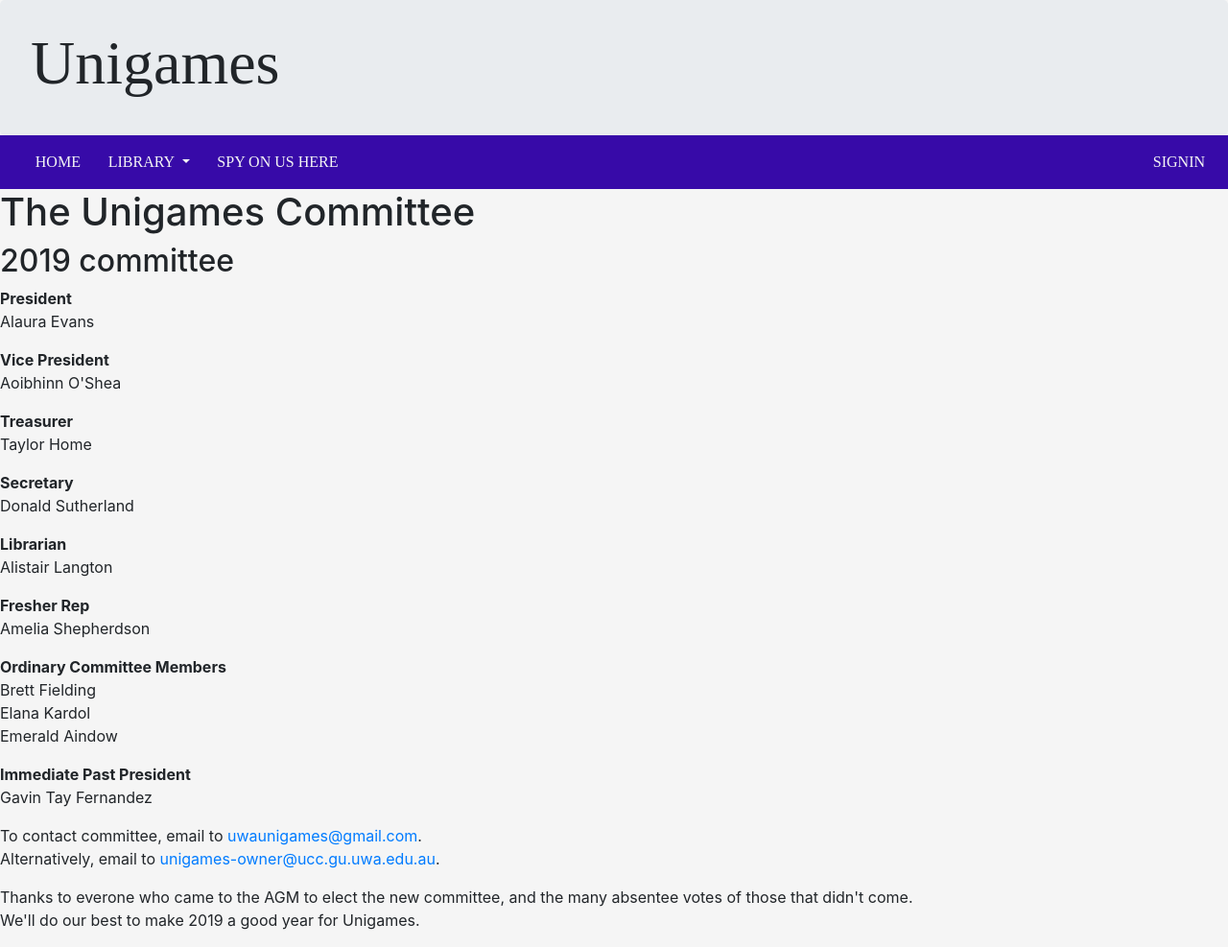
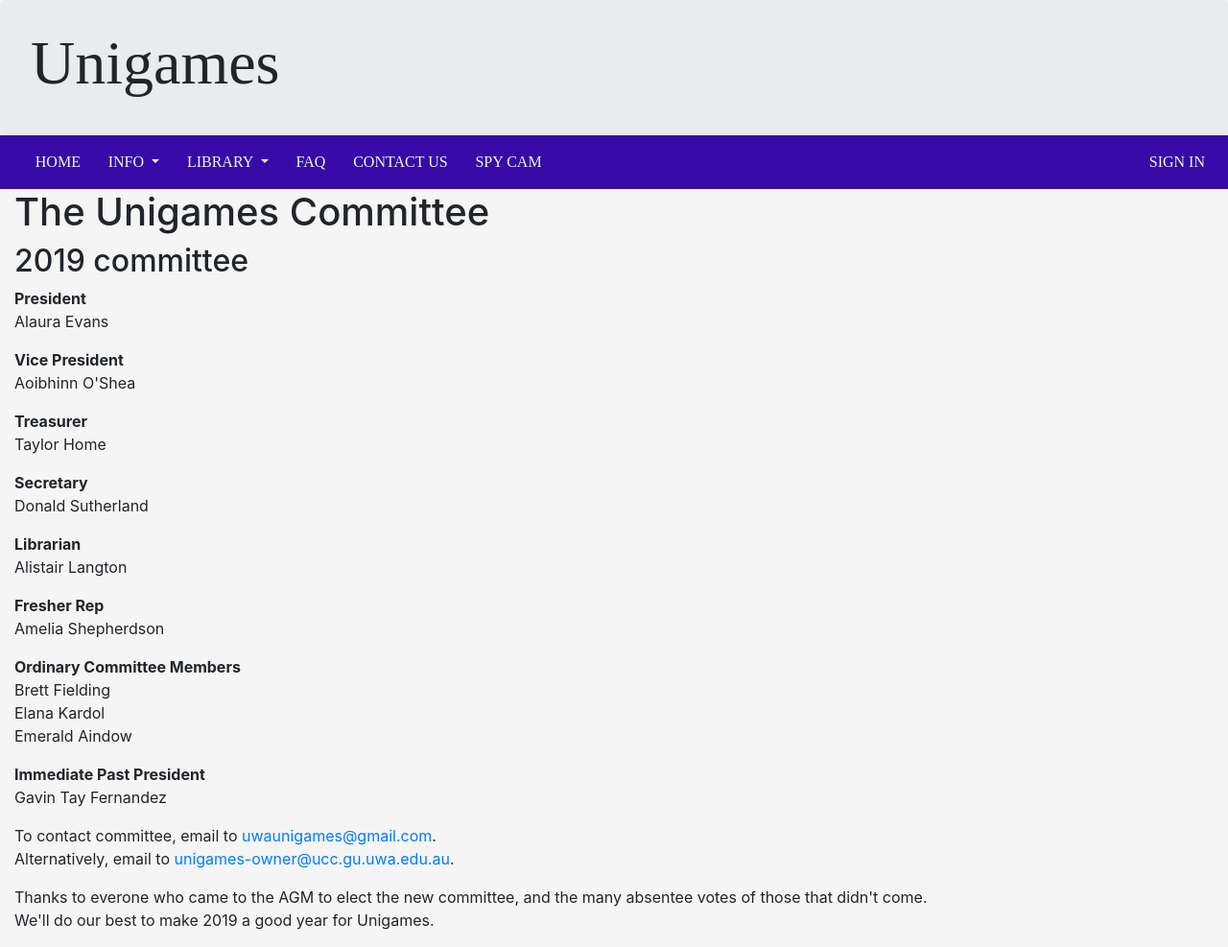
Before and after one commit to sirmiggles/project-dragon, a Django app: page /committee/ in a window 1280 px wide. Shown: the whole page at 96% size. Run offline with Django 3.2, Linux system fonts and the light colour scheme; some libraries are stand-ins or nearby versions; some web fonts are replaced.

Commit message:
Added navbar items and padded most informational pages

```diff
--- a/src/dragon/dragon/templates/dragon/base.html
+++ b/src/dragon/dragon/templates/dragon/base.html
@@ -28,6 +28,16 @@
         <ul class="navbar-nav">
           <li class="nav-item">
             <a class="text-center text-md-left nav-link" href="{% url 'index' %}">HOME</a>
+          </li>
+          <li class="nav-item dropdown">
+            <a class="nav-link dropdown-toggle text-center text-md-left" href="#" id="AboutDropdown" role="button" data-toggle="dropdown" aria-haspopup="true" aria-expanded="false">
+              INFO
+            </a>
+            <div class="dropdown-menu" aria-labelledby="libraryDropdown">
+              <a class="dropdown-item text-center text-md-left" href="{% url 'committee' %}">Committee</a>
+              <a class="dropdown-item text-center text-md-left" href="{% url 'life-members' %}">Life Members</a>
+              <a class="dropdown-item text-center text-md-left" href="{% url 'roleplaying' %}">Roleplaying</a>
+            </div>
           </li>
           <li class="nav-item dropdown">
             <a class="nav-link dropdown-toggle text-center text-md-left" href="#" id="libraryDropdown" role="button" data-toggle="dropdown" aria-haspopup="true" aria-expanded="false">
@@ -64,15 +74,21 @@
 
         {% endif %}
         <li class="nav-item">
-          <a class="text-center text-md-left nav-link" href="http://webcam.ucc.asn.au/">SPY ON US HERE</a>
+          <a class="text-center text-md-left nav-link" href="/faq">FAQ</a>
+        </li>
+        <li class="nav-item">
+          <a class="text-center text-md-left nav-link" href="/contact-us">CONTACT US</a>
+        </li>
+        <li class="nav-item">
+          <a class="text-center text-md-left nav-link" href="http://webcam.ucc.asn.au/">SPY CAM</a>
         </li>
         {# Login/out for mobile #}
         <li class="nav-item">
           <div class="d-md-none">
             {% if user.is_authenticated %}
-            <a class="text-center text-md-left nav-link" href="/members/signout">SIGNOUT</a>
+            <a class="text-center text-md-left nav-link" href="/members/signout">SIGN OUT</a>
             {% else %}
-            <a class="text-center text-md-left nav-link" href="/members/signin">SIGNIN</a>
+            <a class="text-center text-md-left nav-link" href="/members/signin">SIGN IN</a>
             {% endif %}
           </div>
         </li>
@@ -82,11 +98,11 @@
         <ul class="navbar-nav ml-auto">
           {% if user.is_authenticated %}
           <li class="nav-item">
-              <a class="text-center text-md-left nav-link" href="/members/signout">SIGNOUT</a>
+              <a class="text-center text-md-left nav-link" href="/members/signout">SIGN OUT</a>
           </li>
           {% else %}
           <li class="nav-item">
-              <a class="text-center text-md-left nav-link" href="/members/signin">SIGNIN</a>
+              <a class="text-center text-md-left nav-link" href="/members/signin">SIGN IN</a>
           </li>
           {% endif %}
         </ul>
--- a/src/dragon/dragon/templates/dragon/committee.html
+++ b/src/dragon/dragon/templates/dragon/committee.html
@@ -3,6 +3,7 @@
 {% block title %}{{ block.super }} - Committee{% endblock %}
 
 {% block content %}
+    <div class="col-12">
 
         <h1>The Unigames Committee</h1>
 
@@ -60,5 +61,6 @@
             didn't come.
             <br>We'll do our best to make 2019 a good year for Unigames.
         </p>
+    </div>
 
 {% endblock %}
--- a/src/dragon/dragon/templates/dragon/contact-us.html
+++ b/src/dragon/dragon/templates/dragon/contact-us.html
@@ -4,6 +4,7 @@
 
 {% block content %}
 
+    <div class="col-12">
         <h1>Contact Us</h1>
 
         <h2>Facebook</h2>
@@ -37,5 +38,6 @@
             <li><em>WWW Method</em><br>Visit our
             <a href="http://lists.ucc.gu.uwa.edu.au/mailman/listinfo/unigames">online subscription manager.</a></li>
         </ul>
+    </div>
 
 {% endblock %}
--- a/src/dragon/dragon/templates/dragon/faq.html
+++ b/src/dragon/dragon/templates/dragon/faq.html
@@ -4,6 +4,7 @@
 
 {% block content %}
 
+    <div class="col-12">
         <h1>Unigames FAQ</h1>
 
         <h2>What is Unigames?</h2>
@@ -69,5 +70,6 @@
             One of the benefits of Unigames membership is a 10% discount on all materials at Tactics, Perth's premier
             gaming supply store. Just show your membership card when you go to pay for things.
         </p>
+    </div>
 
 {% endblock %}
--- a/src/dragon/dragon/templates/dragon/index.html
+++ b/src/dragon/dragon/templates/dragon/index.html
@@ -3,6 +3,8 @@
 {% block title %}{{ block.super }}{% endblock %}
 
 {% block content %}
+
+    <div class="col-12">
         <h1>Welcome to UniGames</h1>
         <p>
             Unigames is the table-top gaming club at the University of Western Australia. We do roleplaying, wargaming,
@@ -26,4 +28,5 @@
             A good place to start looking for information is the <a href="{% url 'faq' %}">Frequently Asked Questions</a>.
             Otherwise, pick something interesting from the menu on the right!
         </p>
+    </div>
 {% endblock %}
--- a/src/dragon/dragon/templates/dragon/life-members.html
+++ b/src/dragon/dragon/templates/dragon/life-members.html
@@ -4,21 +4,20 @@
 
 {% block content %}
 
+    <div class="col-12">
         <h1>Honorary Life Members</h1>
-
         <p>
             For outstanding contributions to the club, a member may be awarded with Life Membership.
         </p>
-
         <p>
             <strong>Peter Brian Williams</strong>: Awarded in 1984
         </p>
         <p>
             <strong>Leonard Goulds</strong>: Awarded on the 5th of March 2013
         </p>
-
         <p>
             <strong>Lyndon 'Frames' White</strong>: Awarded on the 15th of April 2015
         </p>
+    </div>
 
 {% endblock %}
--- a/src/dragon/dragon/templates/dragon/roleplaying.html
+++ b/src/dragon/dragon/templates/dragon/roleplaying.html
@@ -4,6 +4,7 @@
 
 {% block content %}
 
+    <div class="col-12">
         <h1>What is Roleplaying?</h1>
 
         <p>
@@ -79,5 +80,6 @@
             If you want to know more, come up to the clubroom, send the committee an email, or post to the
             <a href="{% url 'contact-us' %}">mailing list or facebook</a>.
         </p>
+    </div>
 
 {% endblock %}
```
Lines whose indentation alone changed are shown as unchanged.
